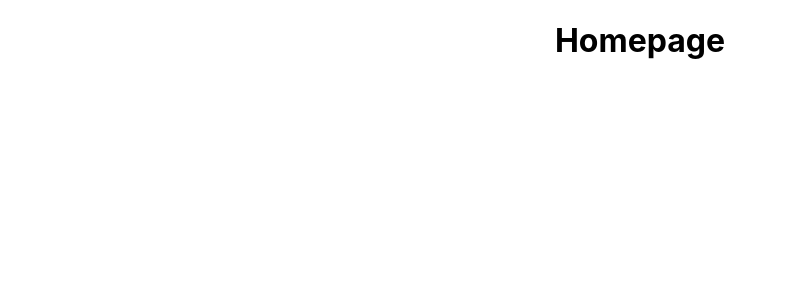
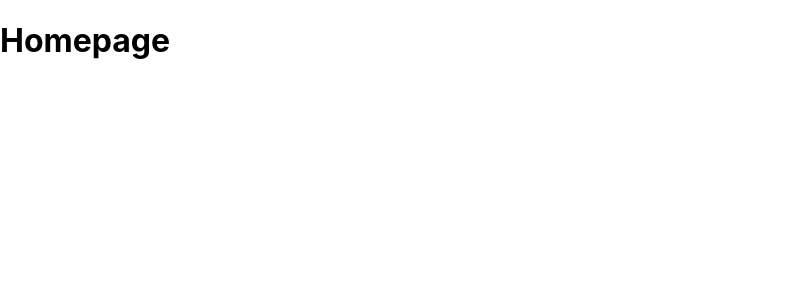
Before and after one commit to kaifunction/little-lemon, a React (Create React App) app: page / in a window 1280 px wide. Shown: the top 300 px of the page, without its empty margins (0-785 px from the left). Built offline with nearby package versions, Linux system fonts and the light colour scheme.

Commit message:
header nav main footer

```diff
--- a/src/App.js
+++ b/src/App.js
@@ -2,9 +2,20 @@ import './App.css';
 
 function App() {
   return (
-    <div className="App">
-      <h1>Homepage</h1>
-    </div>
+    <>
+      <header>
+        <h1>Homepage</h1>
+      </header>
+      <nav>
+
+      </nav>
+      <mian>
+
+      </mian>
+      <footer>
+
+      </footer>
+    </>
   );
 }
 
```
Also changed, not shown: src/components/Footer.js (added, +10 -0 lines), src/components/Header.js (added, +10 -0 lines), src/components/Main.js (added, +10 -0 lines), src/components/Nav.js (added, +10 -0 lines).
